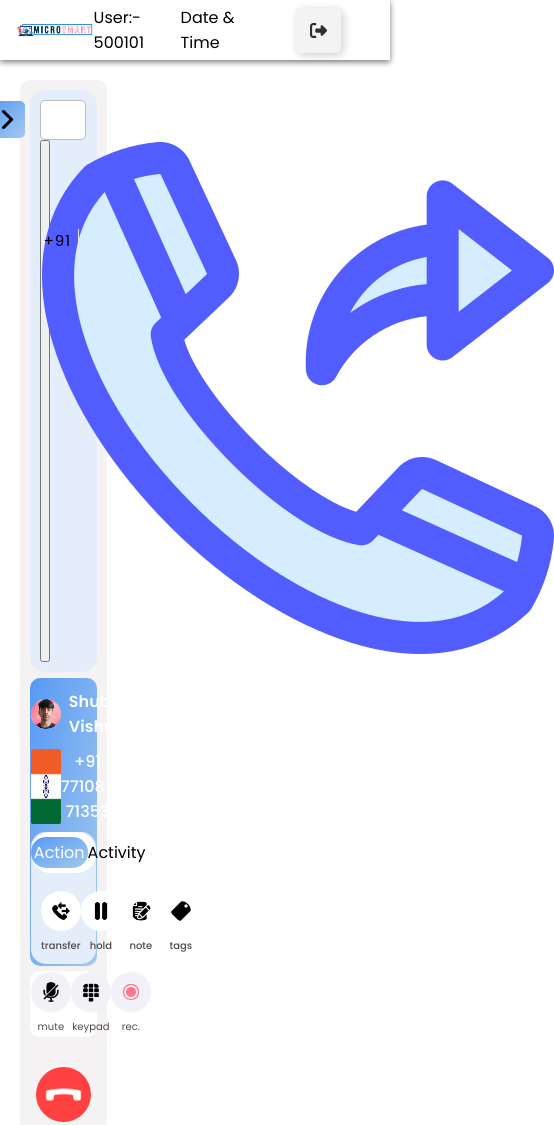
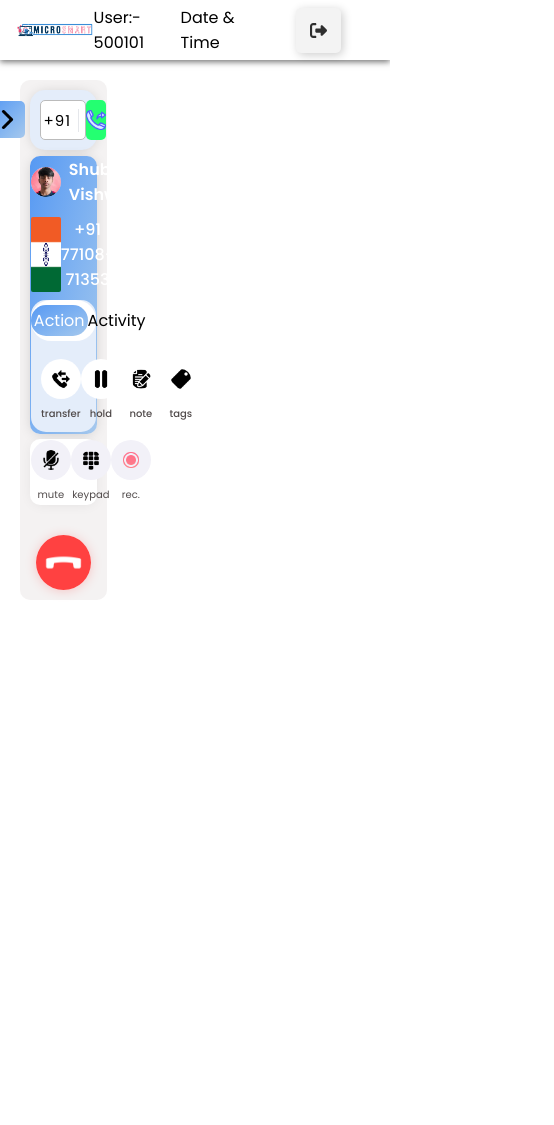
Before and after one commit to SHUBHAM77108/Dialer_Dashboard_project, a plain HTML site: page index.html in a window 390 px wide. Shown: the top 1125 px of the page, 554 px wide, since content can reach past the window. After the commit the page ends 844 px from the top, so only its background shows below. Drawn offline with Linux system fonts and the light colour scheme.

Commit message:
complete left side phone control part

```diff
--- a/style.css
+++ b/style.css
@@ -4,6 +4,7 @@
     padding: 0;
     box-sizing: border-box;
     font-family: 'Poppins', sans-serif;
+    /* overflow: hidden; */
 }
 :root {
     --light-aqua: rgb(220, 242, 241);
@@ -164,6 +165,8 @@
 
 .relative {
   position: relative;
+  display: flex;
+  justify-content: space-between;
 }
 .phone-no-input-box{
   width: 36px;
@@ -176,6 +179,7 @@
   border: none;
   border-radius: 0px 5px 5px 0px;
   background-image: linear-gradient(to right bottom, #5699f3, #6aa5f2, #7db1f1, #91bdef, #a6c8ed);
+  cursor: pointer;
 }
 .country-code{
   position: absolute;
@@ -190,19 +194,31 @@
   width: 19px;
 }
 .next-number-btn{
-  width: 10px;
+  width: 40px;
+  background: #24ff71;
+  border: none;
+  border-radius: 5px;
+  cursor: pointer;
 }
-
+.next-number-box{
+  display: flex;
+}
+.next-number-btn img{
+  width: 20px;
+  padding: 7px 0px 2px 0px;
+}
 .contact-fild{
   background: #e4edfa;
   padding: 10px;
   margin-bottom: 6px;
   border-radius: 15px;
+  box-shadow: 0px 1px 14px -3px rgba(0, 0, 0, 0.2);
 }
 .left-side-main-first{
   background-image: linear-gradient(to right bottom, #5699f3, #6aa5f2, #7db1f1, #91bdef, #a6c8ed);
   padding: 2%;
   border-radius: 10px;
+  box-shadow: 0px 1px 14px -3px rgba(0, 0, 0, 0.2);
 }
 /* .left-side-main-first .first-contact{
   color: var(--font-color);
@@ -217,7 +233,7 @@
 .left-side-user{
   display: flex;
   align-items: center;
-  margin: 10px 0;
+  margin: 0 0 10px 0;
 }
 .left-side-user img{
   width: 30px;
@@ -266,10 +282,12 @@
   background-image: linear-gradient(to right bottom, #5699f3, #6aa5f2, #7db1f1, #91bdef, #a6c8ed);
   border-radius: 15px;
   color: var(--font-color);padding: 3px;
+  cursor: pointer;
 }
 .activity{
   flex-basis: 48%;
   text-align: center;
+  cursor: pointer;
 }
 .main-contact-details{
   background: #e4edfa;
@@ -292,6 +310,7 @@
   padding: 10px;
   border-radius: 50%;
   object-fit: contain;
+  cursor: pointer;
 }
 .left-side-main-second img{
   width: 40px;
@@ -299,6 +318,7 @@
   padding: 10px;
   border-radius: 50%;
   object-fit: contain;
+  cursor: pointer;
 }
 .left-side-main-second{
   display: grid;
@@ -308,6 +328,7 @@
   border-radius: 10px;
   text-align: center;
   margin-top: 5px;
+  box-shadow: 0px 1px 14px -3px rgba(0, 0, 0, 0.09);
 }
 .action-logo-second p{
   font-size: 10px;
@@ -317,6 +338,8 @@
   width: 55px;
   background: #fff;
   border-radius: 50%;
+  box-shadow: 0px 1px 14px -3px rgba(255, 2, 2, 0.31);
+  cursor: pointer;
 }
 .hangup-btn{
   display: flex;
```
